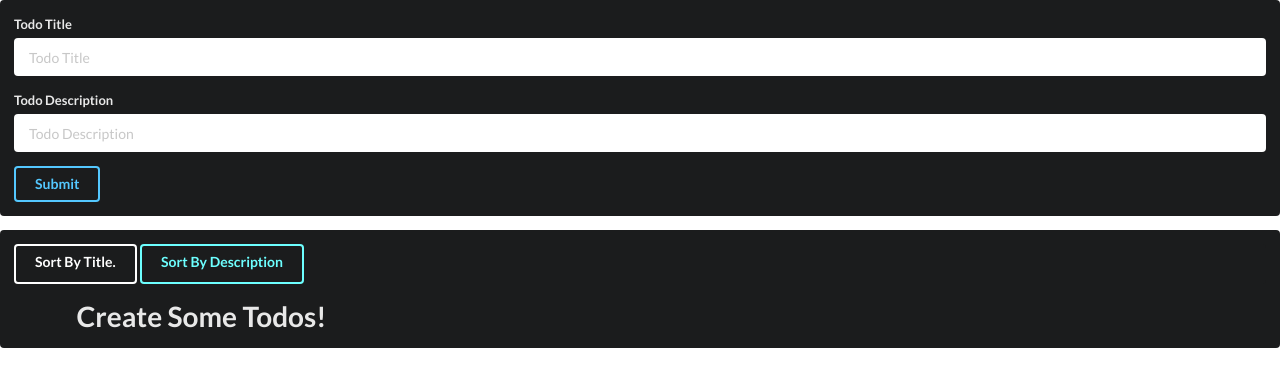
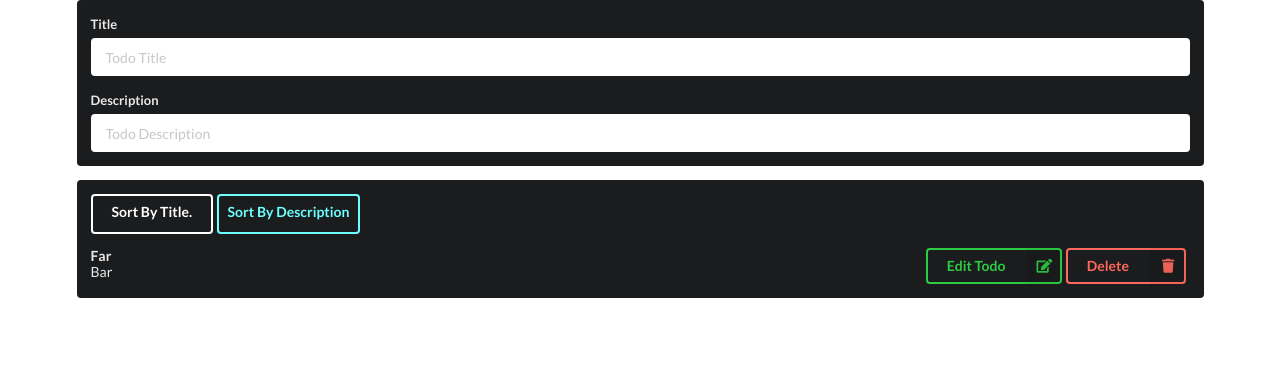
Before and after one commit to danieldiaz14/TodoAppReduxSaga, a React app in the folder Client/: page / in a window 1280 px wide. Built offline with nearby package versions, Linux system fonts and the light colour scheme; data requests are answered from the project's data file.

Commit message:
feat: Added logic to trim start for fields. Refactored components to be more reusable.

```diff
--- a/Client/public/index.html
+++ b/Client/public/index.html
@@ -12,7 +12,7 @@
     />
     <link rel="apple-touch-icon" href="logo192.png" />
     <link rel="manifest" href="%PUBLIC_URL%/manifest.json" />
-    <title>React App</title>
+    <title>Todo App</title>
   </head>
   <body>
     <noscript>You need to enable JavaScript to run this app.</noscript>
--- a/Client/src/actions/index.js
+++ b/Client/src/actions/index.js
@@ -1,15 +1,23 @@
 import * as types from "./types";
 
-const Types = {
-  ...types,
-};
+const {
+  CREATE_TODO,
+  DELETE_TODO,
+  GET_ALL_TODOS,
+  GET_ALL_TODOS_SUCCESS,
+  UPDATE_TODO,
+  SELECT_DISPLAY_LIST,
+  SELECT_TODO,
+  SORT_BY_DESCRIPTION,
+  SORT_BY_TITLE,
+} = types;
 
 export const getTodos = () => ({
-  type: Types.GET_ALL_TODOS,
+  type: GET_ALL_TODOS,
 });
 
 export const getTodosSuccess = ({ todosList, editTodo }) => ({
-  type: Types.GET_ALL_TODOS_SUCCESS,
+  type: GET_ALL_TODOS_SUCCESS,
   payload: {
     todosList: [...todosList],
     editTodo: editTodo,
@@ -17,7 +25,7 @@ export const getTodosSuccess = ({ todosList, editTodo }) => ({
 });
 
 export const createTodo = ({ title, description }) => ({
-  type: Types.CREATE_TODO,
+  type: CREATE_TODO,
   payload: {
     title,
     description,
@@ -25,14 +33,14 @@ export const createTodo = ({ title, description }) => ({
 });
 
 export const deleteTodo = (todoId) => ({
-  type: Types.DELETE_TODO,
+  type: DELETE_TODO,
   payload: {
     todoId: todoId,
   },
 });
 
 export const updateTodo = ({ id, title, description }) => ({
-  type: Types.UPDATE_TODO,
+  type: UPDATE_TODO,
   payload: {
     title: title,
     description: description,
@@ -41,18 +49,18 @@ export const updateTodo = ({ id, title, description }) => ({
 });
 
 export const selectTodo = () => ({
-  type: Types.SELECT_TODO,
+  type: SELECT_TODO,
 });
 
 export const selectTodoList = (type) => ({
-  type: Types.SELECT_DISPLAY_LIST,
+  type: SELECT_DISPLAY_LIST,
   payload: type,
 });
 
 export const sortByTitle = () => ({
-  type: Types.SORT_BY_TITLE
+  type: SORT_BY_TITLE,
 });
 
 export const sortByDescription = () => ({
-  type: Types.SORT_BY_DESCRIPTION
-})
+  type: SORT_BY_DESCRIPTION,
+});
--- a/Client/src/components/App.js
+++ b/Client/src/components/App.js
@@ -6,7 +6,7 @@ import TodosList from "./TodosList";
 import CreateTodo from "./CreateTodo";
 
 class App extends React.Component {
-  checkIfRenderCreateTodo = () => {
+  checkIfEditing = () => {
     const { editTodo } = this.props.todos;
     if (!editTodo) {
       return (
@@ -19,8 +19,8 @@ class App extends React.Component {
 
   render() {
     return (
-      <div>
-        {this.checkIfRenderCreateTodo()}
+      <div className="ui container">
+        {this.checkIfEditing()}
         <TodosList />
       </div>
     );
--- a/Client/src/components/CreateTodo.js
+++ b/Client/src/components/CreateTodo.js
@@ -3,67 +3,17 @@ import { connect } from "react-redux";
 
 import { createTodo } from "../actions";
 
+import TodoForm from "./TodoForm";
+
 class CreateTodo extends React.Component {
-  state = {
-    title: "",
-    description: "",
-  };
+  onSubmit = (state) => {
+    const { createTodo } = this.props;
 
-  onChange = (e) => {
-    this.setState({
-      [e.target.name]: e.target.value,
-    });
-  };
-
-  onSubmit = (e) => {
-    e.preventDefault();
-    const { title, description } = this.state;
-    if (title.length >= 1 && description.length >= 1) {
-      this.props.createTodo({
-        title: this.state.title,
-        description: this.state.description,
-      });
-      this.setState({
-        title: "",
-        description: "",
-      });
-    }
+    createTodo(state);
   };
 
   render() {
-    return (
-      <form className="ui inverted form" onSubmit={this.onSubmit}>
-        <div className="field">
-          <label>Todo Title</label>
-          <input
-            autoComplete="off"
-            type="text"
-            name="title"
-            placeholder="Todo Title"
-            value={this.state.title}
-            onChange={this.onChange}
-          />
-        </div>
-        <div className="field">
-          <label>Todo Description</label>
-          <input
-            autoComplete="off"
-            type="text"
-            name="description"
-            placeholder="Todo Description"
-            value={this.state.description}
-            onChange={this.onChange}
-          />
-        </div>
-        <button
-          className="ui button inverted primary"
-          type="submit"
-          onClick={this.onSubmit}
-        >
-          Submit
-        </button>
-      </form>
-    );
+    return <TodoForm handleSubmission={this.onSubmit}></TodoForm>;
   }
 }
 
--- a/Client/src/components/EditTodo.js
+++ b/Client/src/components/EditTodo.js
@@ -3,58 +3,34 @@ import React from "react";
 import { getTodos, updateTodo } from "../actions";
 import { connect } from "react-redux";
 
+import TodoForm from "./TodoForm";
+
 class EditTodo extends React.Component {
-  state = {
-    title: this.props.selectedTodo.title,
-    description: this.props.selectedTodo.description,
-    id: this.props.selectedTodo.id,
+
+  onSubmit = (state) => {
+    const { updateTodo } = this.props;
+    updateTodo(state);
   };
 
-  onSubmit = (e) => {
+  onBack = (e) => {
     e.preventDefault();
-    const { title, description } = this.state;
-    if (title.length > 0 && description.length > 0)
-      this.props.updateTodo(this.state);
-  };
-
-  handleChange = (e) => {
-    this.setState({
-      [e.target.name]: e.target.value,
-    });
+    this.props.getTodos();
   };
 
   render() {
+    const { description, id, title } = this.props.selectedTodo;
+
     return (
-      <form onSubmit={(e) => e.preventDefault()} className="ui inverted form">
-        <div className="field">
-          <label>Title</label>
-          <input
-            name="title"
-            value={this.state.title}
-            onChange={this.handleChange}
-            autoComplete="off"
-          />
-        </div>
-        <div className="field">
-          <label>Description</label>
-          <input
-            name="description"
-            value={this.state.description}
-            onChange={this.handleChange}
-            autoComplete="off"
-          />
-        </div>
-        <button
-          onClick={this.onSubmit}
-          type="submit"
-          className="ui button inverted primary"
-        >
-          Submit
-        </button>
-        <button onClick={this.props.getTodos} className="ui button inverted red">
+      <TodoForm
+        title={title}
+        description={description}
+        id={id}
+        handleSubmission={this.onSubmit}
+      >
+        <button onClick={this.onBack} className="ui button inverted red">
           Back
         </button>
-      </form>
+      </TodoForm>
     );
   }
 }
--- /dev/null
+++ b/Client/src/components/FormField.js
@@ -0,0 +1,19 @@
+import React from "react";
+
+const FormField = ({ label, name, value, handleChange, placeHolder }) => {
+  return (
+    <div className="field">
+      <label>{label}</label>
+      <input
+        name={name}
+        value={value}
+        onChange={handleChange}
+        autoComplete="off"
+        type="text"
+        placeholder={placeHolder}
+      />
+    </div>
+  );
+};
+
+export default FormField;
--- a/Client/src/components/Todo.js
+++ b/Client/src/components/Todo.js
@@ -5,11 +5,16 @@ const Todo = (props) => {
   return (
     <div className="item">
       <div className="right floated content">
-        <button className="ui button inverted green" onClick={onSelect}>
+        <button className="ui right labeled icon button inverted green" onClick={onSelect}>
           Edit Todo
+          <i className="icon edit"/>
         </button>
-        <button className="ui button inverted red" onClick={onDelete}>
+        <button
+          className="ui right labeled icon button inverted red"
+          onClick={onDelete}
+        >
           Delete
+          <i className="icon trash" />
         </button>
       </div>
       <div className="content">
--- /dev/null
+++ b/Client/src/components/TodoForm.js
@@ -0,0 +1,83 @@
+import React from "react";
+import FormField from "./FormField";
+
+class TodoForm extends React.Component {
+  constructor(props) {
+    super(props);
+    let title = props.title ?? "";
+    let description = props.description ?? "";
+    const id = props.id ?? 0;
+    this.state = {
+      title,
+      description,
+      id,
+    };
+  }
+
+  onChange = (e) => {
+    this.setState({
+      [e.target.name]: e.target.value.trimStart(),
+    });
+  };
+
+  onSubmit = (e) => {
+    e.preventDefault();
+    const { handleSubmission } = this.props;
+    const { description, title, id } = this.state;
+
+    const isFormIncomplete = description.length < 1 || title.length < 1;
+
+    if (!isFormIncomplete) {
+      handleSubmission(this.state);
+      this.setState({
+        title: "",
+        description: "",
+        id: null,
+      });
+    }
+  };
+
+  renderSubmit = () => {
+    const { description, title } = this.state;
+
+    const isFormComplete = description.length > 0 && title.length > 0;
+
+    if (isFormComplete) {
+      return (
+        <button
+          onClick={this.onSubmit}
+          type="submit"
+          className="ui button inverted primary"
+        >
+          Submit
+        </button>
+      );
+    }
+    return "";
+  };
+
+  render() {
+    return (
+      <form onSubmit={this.onSubmit} className="ui inverted form">
+        <FormField
+          label="Title"
+          name="title"
+          value={this.state.title}
+          handleChange={this.onChange}
+          placeHolder="Todo Title"
+        />
+        <FormField
+          label="Description"
+          name="description"
+          value={this.state.description}
+          handleChange={this.onChange}
+          placeHolder="Todo Description"
+        />
+        {this.renderSubmit()}
+        {this.props.children}
+      </form>
+    );
+  }
+}
+
+export default TodoForm;
--- a/Client/src/components/TodosList.js
+++ b/Client/src/components/TodosList.js
@@ -23,6 +23,36 @@ class TodosList extends React.Component {
     });
   };
 
+  renderButtons = () => {
+    const isEditing = this.props.todos.editTodo;
+    const isTodosEmpty = this.props.todos.todosList.length < 1;
+    const toolTip = isTodosEmpty ? "" : "This will sort the todos by their";
+    if (isEditing) {
+      return "";
+    }
+
+    if (isTodosEmpty) return "";
+
+    return (
+      <div className="ui inverted menu">
+        <div
+          onClick={() => this.props.selectTodoList("title")}
+          className="ui button inverted standard"
+          data-tooltip={`${toolTip} title`}
+        >
+          Sort By Title.
+        </div>
+        <div
+          onClick={() => this.props.selectTodoList("description")}
+          className="ui icon button inverted teal"
+          data-tooltip={`${toolTip} description`}
+        >
+          Sort By Description
+        </div>
+      </div>
+    );
+  };
+
   renderList = () => {
     const { todosList } = this.props.todos;
     const list = todosList.map((todo) => {
@@ -41,7 +71,9 @@ class TodosList extends React.Component {
 
   checkListSize = () => {
     const { todosList } = this.props.todos;
-    if (todosList.length > 0) {
+    const isTodosEmpty = todosList.length < 1;
+
+    if (!isTodosEmpty) {
       return this.renderList();
     } else {
       return (
@@ -64,20 +96,7 @@ class TodosList extends React.Component {
   render() {
     return (
       <div className="ui inverted segment">
-        <div className="ui inverted menu">
-          <div
-            onClick={() => this.props.selectTodoList("title")}
-            className="ui button inverted standard"
-          >
-            Sort By Title.
-          </div>
-          <div
-            onClick={() => this.props.selectTodoList("description")}
-            className="ui button inverted teal"
-          >
-            Sort By Description
-          </div>
-        </div>
+        {this.renderButtons()}
         <div className="ui container">{this.renderListOrSelectTodo()}</div>
       </div>
     );
--- a/Client/src/selectors/todosSelector.js
+++ b/Client/src/selectors/todosSelector.js
@@ -1,4 +1,4 @@
-import { sortData } from '../util';
+import { sortData } from "../util";
 
 export const sortByTitle = (state) => sortData(state, "title");
 export const sortByDescription = (state) => sortData(state, "description");
--- a/Server/db.json
+++ b/Server/db.json
@@ -1,3 +1,9 @@
 {
-  "todos": []
+  "todos": [
+    {
+      "title": "Far",
+      "description": "Bar",
+      "id": 1
+    }
+  ]
 }
```
Also changed, not shown: Client/src/actions/types.js (line endings or trailing spaces).
